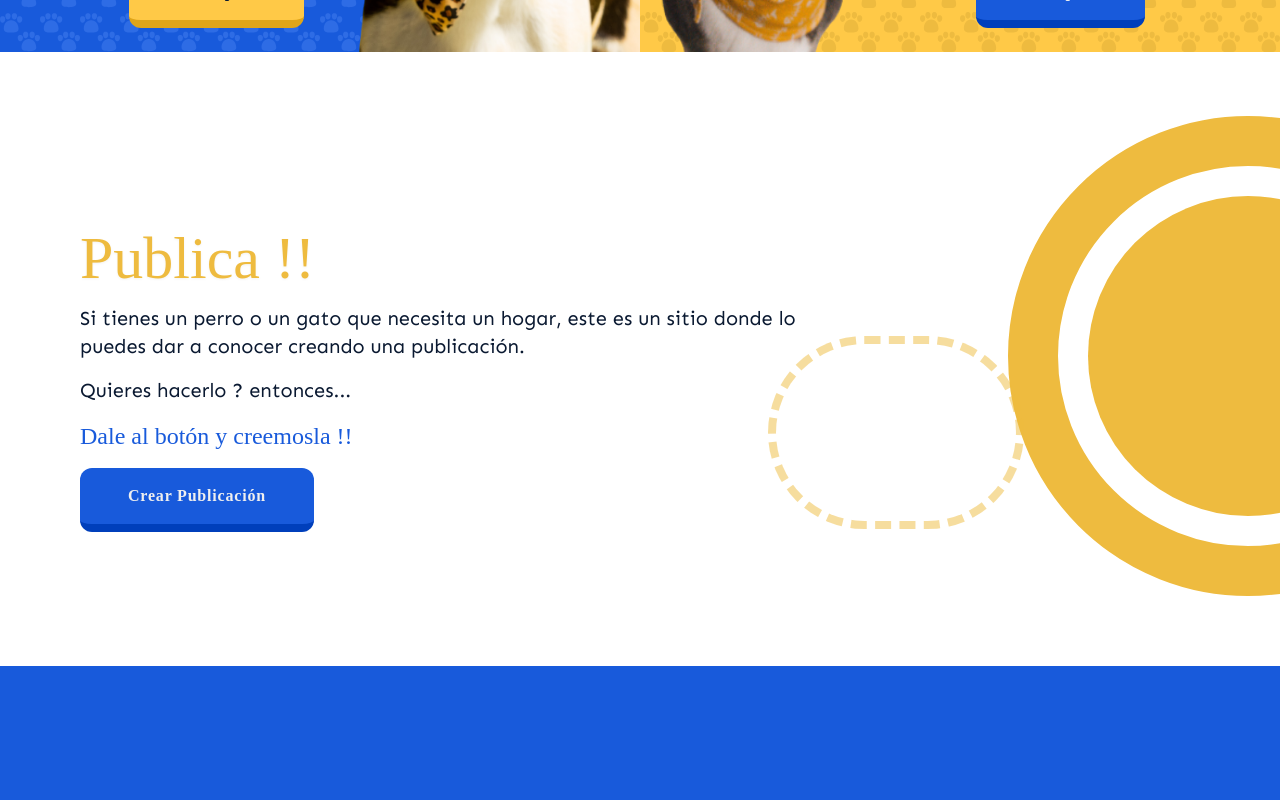
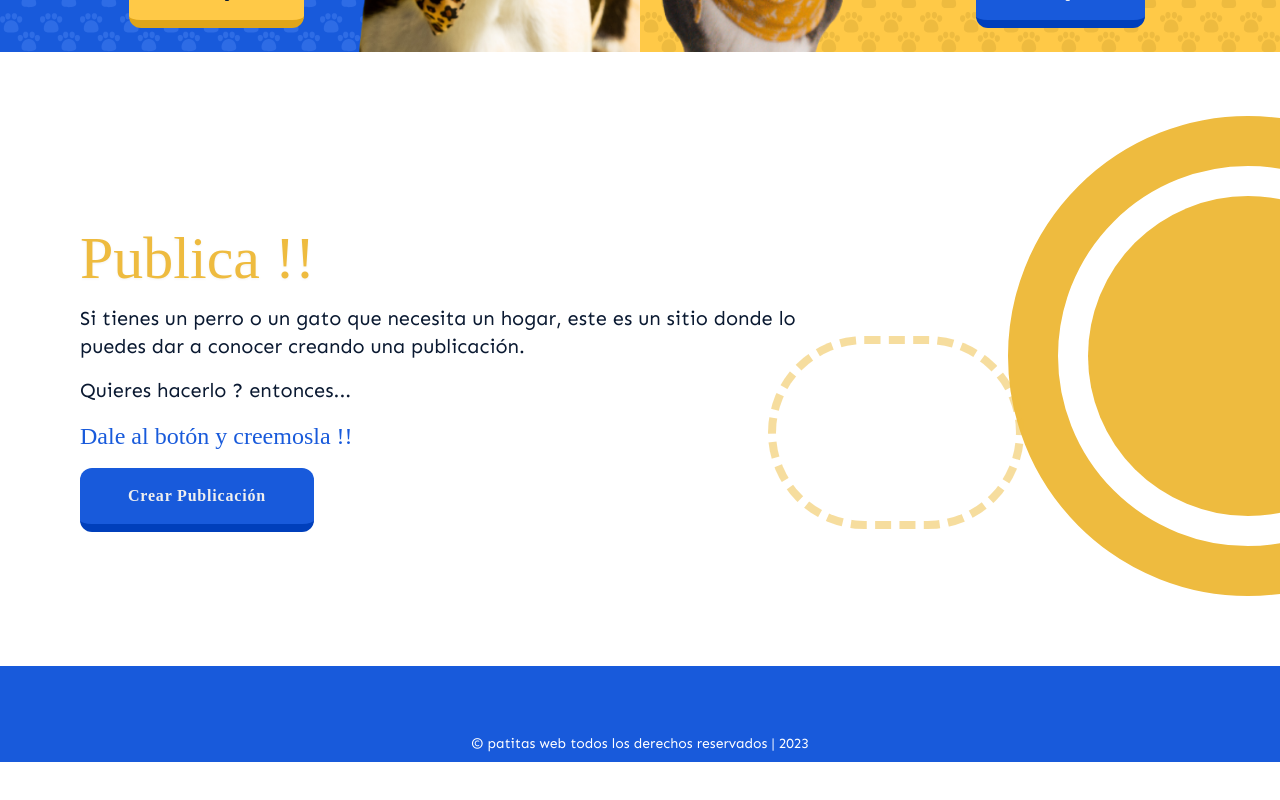
Before and after one commit to NahumCRep/PatitasWeb, a React (Create React App) app: page / in a window 1280 px wide. Shown: the part 1989-2789 px from the top of the page. After the commit the page ends 2751 px from the top, so only its background shows below. Built offline with nearby package versions, Linux system fonts and the light colour scheme; a web font is replaced by a local one.

Commit message:
footer css and copyrigth message

```diff
--- a/src/components/layouts/Layout.jsx
+++ b/src/components/layouts/Layout.jsx
@@ -9,8 +9,10 @@ export const Layout = ({ children }) => {
             <div className="min-h-screen pt-[80px] md:pt-[60px] bg-white">
                 {children}
             </div>
-            <footer className="w-full h-80 bg-plt-blue">
-
+            <footer className="w-full h-24 bg-plt-blue flex items-end justify-center p-2 font-secondary">
+                <p className='text-sm text-white'>
+                    &copy; patitas web todos los derechos reservados | {new Date().getFullYear()}
+                </p>
             </footer>
         </main>
     )
```
